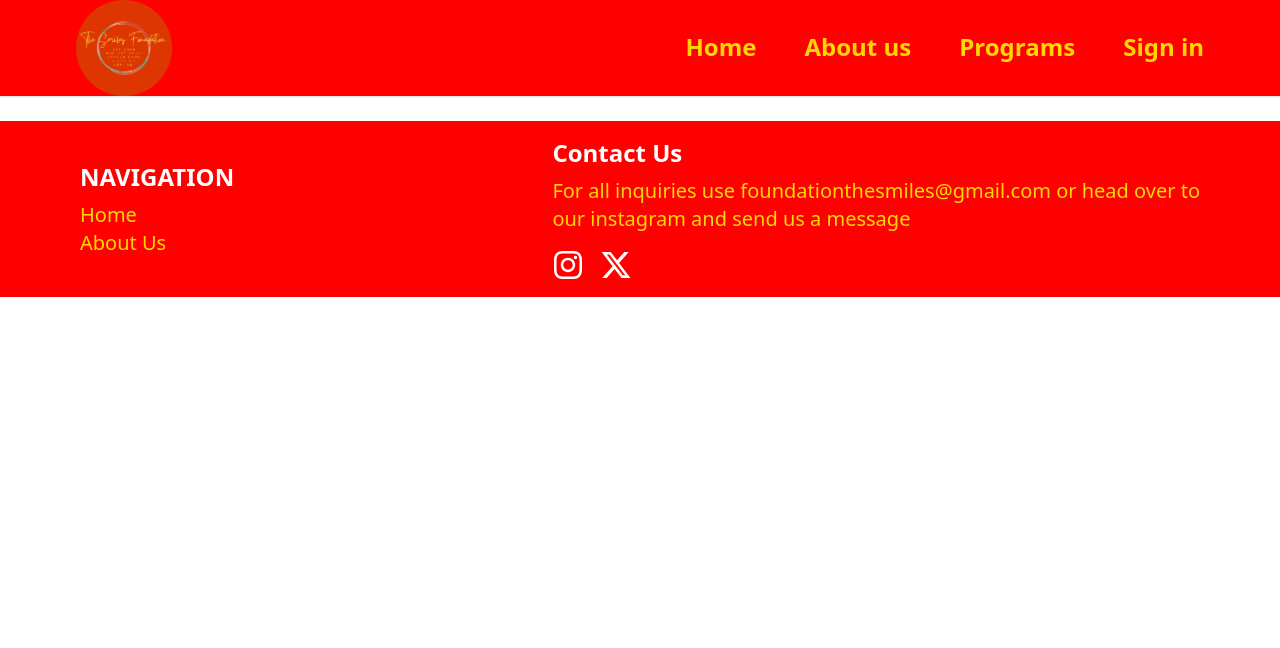
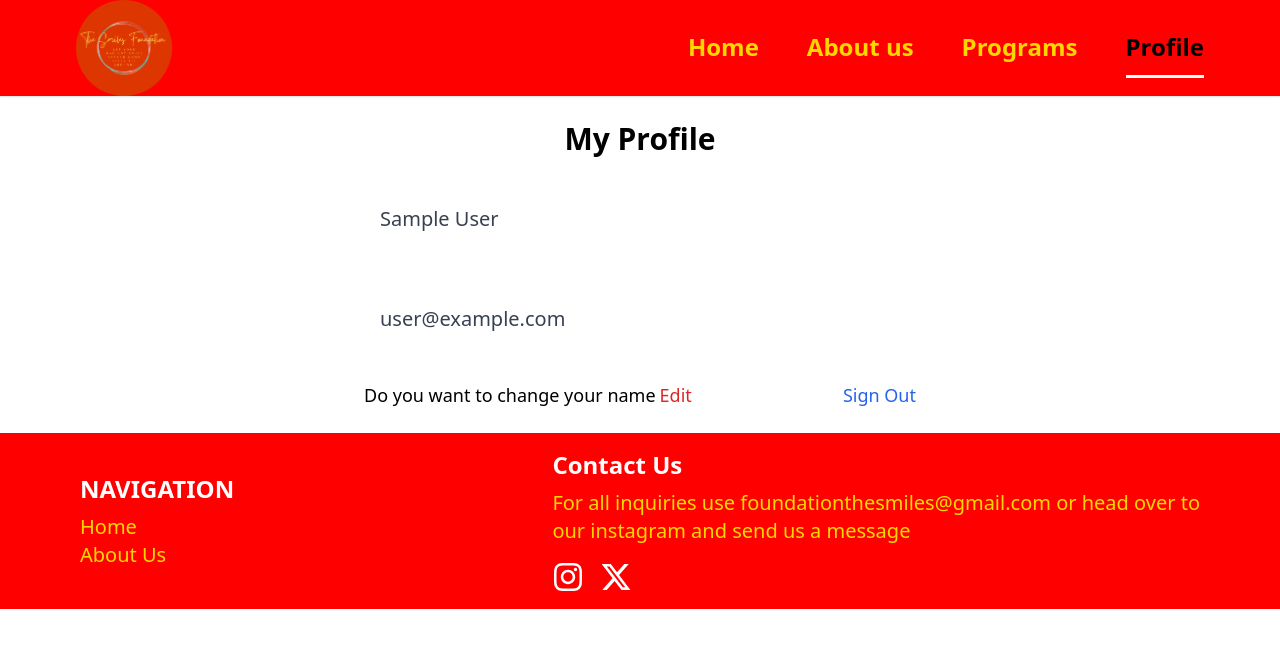
Before and after one commit to 1-ken/The-Smile-foudation, a React (Create React App) app: page /profile in a window 1280 px wide. Shown: the top 648 px of the page. Built offline with nearby package versions, Linux system fonts and the light colour scheme; no server answers; sample sign-in values are in the browser's storage.

Commit message:
made the header dynamic(it changes when a someone signs in},  created a private route to protect the profile page., created a hook to check from the firebase database if the user is signed in.added the profile and ensured a person can edit his/name..

```diff
--- a/src/App.js
+++ b/src/App.js
@@ -7,9 +7,11 @@
 import { BrowserRouter as Router, Routes, Route } from "react-router-dom";
 import Signin from "./pages/Signin";
 import Signup from "./pages/Signup";
+import { Profile } from "./pages/Profile";
 import { ToastContainer } from "react-toastify";
 import "react-toastify/dist/ReactToastify.css";
 import ForgotPassword from "./pages/ForgotPassword";
+import PrivateRoute from "./Components/PrivateRoute";
 
 function App() {
   return (
@@ -24,6 +26,9 @@
           <Route path="/sign-in" element={<Signin />} />
           <Route path="/sign-up" element={<Signup/>} />
           <Route path="/forgot-password" element={<ForgotPassword />} />
+          <Route path="/profile" element={<PrivateRoute/>}>
+          <Route path="/profile" element={<Profile/>} />
+          </Route>
         </Routes>
       <Footer/>
       </Router>
--- a/src/Components/Header.jsx
+++ b/src/Components/Header.jsx
@@ -1,7 +1,19 @@
-import React from "react";
+import { getAuth, onAuthStateChanged } from "firebase/auth";
+import React, { useEffect, useState } from "react";
 import logo from "./logo.png";
 import { useLocation, useNavigate } from "react-router-dom";
 export default function Header() {
+  const [pageState, setPageState] = useState();
+  const auth = getAuth();
+  useEffect(() => {
+    onAuthStateChanged(auth,(user)=>{
+      if(user){
+        setPageState("Profile")
+      }else{
+        setPageState("Sign In")
+      }
+    });
+  });
   const navigate = useNavigate();
   const location = useLocation();
   function pathMatchRoute(route) {
@@ -9,6 +21,7 @@
       return true;
     }
   }
+
   return (
     <div className="bg-[#FF0000] border-b shadow-sm sticky top-0 z-40">
       <header className="flex justify-between items-center px-3 max-w-6xl mx-auto">
@@ -47,12 +60,12 @@
               Programs
             </li>
             <li
-              onClick={() => navigate("/sign-in")}
+              onClick={() => navigate("/profile")}
               className={`cursor-pointer py-2 md:py-3 font-bold text-base md:text-lg lg:text-xl xl:text-2xl text-[#FFD700] border-b-[3px] border-b-transparent ${
-                pathMatchRoute("/sign-in") && "text-black border-b-white"
+                pathMatchRoute("/sign-in")||pathMatchRoute("/profile") && "text-black border-b-white"
               }`}
             >
-              Sign in
+              {pageState}
             </li>
 
           </ul>
--- /dev/null
+++ b/src/Components/PrivateRoute.jsx
@@ -0,0 +1,11 @@
+import React from 'react'
+import { Navigate, Outlet } from 'react-router';
+import {useAuthstatus} from '../hooks/useAuthstatus';
+
+export default function PrivateRoute() {
+    const {loggedIn, checkingStatus} = useAuthstatus();
+    if(checkingStatus){
+        return <h3>Loading........</h3>
+    }
+  return loggedIn ? <Outlet/> : <Navigate to = "/sign-in"/>;
+}
--- /dev/null
+++ b/src/hooks/useAuthstatus.jsx
@@ -0,0 +1,18 @@
+import { getAuth, onAuthStateChanged } from 'firebase/auth';
+import  { useEffect, useState } from 'react'
+
+export function useAuthstatus() {
+    const [loggedIn, setLoggedIn] = useState(false);
+    const [checkingStatus, setCheckingStatus] = useState(true);
+    useEffect(()=>{
+        const auth = getAuth();
+        onAuthStateChanged(auth,(user)=>{
+            if(user){
+                setLoggedIn(true);
+            }
+            setCheckingStatus(false);
+        });
+
+    },[]);
+  return {loggedIn,checkingStatus};
+}
--- /dev/null
+++ b/src/pages/Profile.jsx
@@ -0,0 +1,103 @@
+import { getAuth, updateProfile } from "firebase/auth";
+import React, { useState } from "react";
+import { useNavigate } from "react-router";
+import { toast } from "react-toastify";
+import { db } from "../firebase";
+import {
+  doc,
+  updateDoc,
+} from "firebase/firestore";
+export const Profile = () => {
+    const auth = getAuth();
+    const navigate = useNavigate();
+    const [FormData, setFormData] = useState({
+      name: auth.currentUser.displayName,
+      email: auth.currentUser.email,
+    });
+    const { name, email } = FormData;
+    function onLogout() {
+      auth.signOut();
+      navigate("/");
+    }
+
+    const [changeDetail, setChangeDetail] = useState(false);
+
+    function onChange(e) {
+      setFormData((prevState) => ({
+        ...prevState,
+        [e.target.id]: e.target.value,
+      }));
+    }
+    async function onSubmit() {
+      try {
+        if (auth.currentUser.displayName !== name) {
+          //update the name in the firebase auth
+          await updateProfile(auth.currentUser, {
+            displayName: name,
+          });
+          //update the name in the firestore
+          const docRef = doc(db,"users",auth.currentUser.uid);
+          await updateDoc(docRef,{
+            name,
+          });
+        }
+        toast.success("profile updated successfully");
+      } catch (error) {
+        toast.error("could not update the details");
+        console.log(error);
+      }
+    }
+
+  return (
+   <>
+      <section className="max-w-6xl mx-auto flex justify-center items-center flex-col">
+        <h1 className="text-3xl  text-center mt-6 font-bold ">My Profile</h1>
+        <div className="w-full md:w-[50%] mt-6 px-3">
+          <form>
+            {/*name input*/}
+            <input
+              disabled={!changeDetail}
+              onChange={onChange}
+              id="name"
+              type="text"
+              value={name}
+              className={`w-full px-4 py-6 text-xl text-gray-700 bg-white  border-gray-300 rounded transition ease-in-out mb-6 ${
+                changeDetail && "bg-red-200 focus:bg-red-200"
+              }`}
+            />
+            {/*email input*/}
+
+            <input
+              disabled={!changeDetail}
+              id="email"
+              type="text"
+              value={email}
+              className="w-full px-4 py-6 text-xl text-gray-700 bg-white  border-gray-300 rounded transition ease-in-out mb-6"
+            />
+
+            <div className="flex justify-between whitespace-nowrap text-sm  sm:text-lg">
+              <p className="flex items-center">
+                Do you want to change your name
+                <span
+                  onClick={() => {
+                    changeDetail && onSubmit();
+                    setChangeDetail((prevState) => !prevState);
+                  }}
+                  className="text-red-600 hover:text-red-700 cursor-pointer transition ease-in-out duration-200 ml-1"
+                >
+                  {changeDetail ? "Apply changes" : " Edit"}
+                </span>
+              </p>
+              <p
+                onClick={onLogout}
+                className="text-blue-600 hover:to-blue-700 transition duration-200 ease-in-out cursor-pointer"
+              >
+                Sign Out
+              </p>
+            </div>
+          </form>
+        </div>
+      </section>
+    </>
+  )
+}
```
